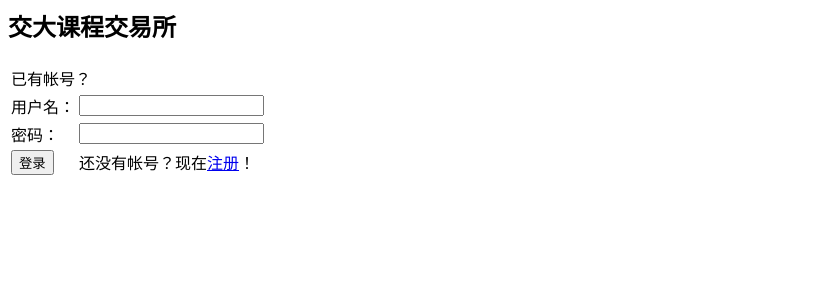
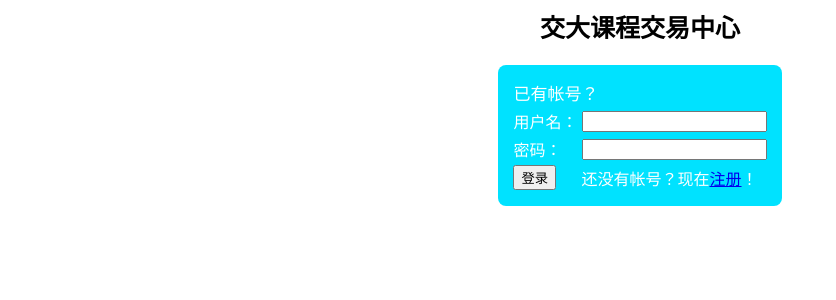
Before and after one commit to lastland/ClassExchange, a PHP site: page /signin.php in a window 1280 px wide. Shown: the top 300 px of the page, without its empty margins (0-836 px from the left). Run offline with PHP 8.4, Linux system fonts and the light colour scheme.

Commit message:
add a stylesheet file which is freaking... awful

```diff
--- /dev/null
+++ b/css/style.css
@@ -0,0 +1,38 @@
+h2 {
+	font-family: 楷体;
+	font-size: 25px;
+	text-align: center;
+}
+
+.logintable {
+ 	background: #00e2ff;
+	color: #ffffff;
+	font-size: 16px;
+	font-weight: thick;
+	border-radius: 8px;
+	padding: 1%;
+	margin: 0 auto;
+}
+
+.logintable #head {
+	font-size: 17px;
+	font-weight: thick;
+}
+
+.regtable {
+	background: #00e2ff;
+	color: #ffffff;
+	font-size: 16px;
+	font-weight: thick;
+	border-radius: 8px;
+	padding: 1%;
+	margin: 0 auto;
+}
+
+.regtable #head {
+	font-family: 楷体;
+	font-size: 22px;
+	padding-bottom: 5px;
+	font-weight: thick;
+	text-align: center;
+}
--- a/signin.php
+++ b/signin.php
@@ -1,14 +1,16 @@
 <html>
 	<head>
 		<title>欢迎来到交大课程交易中心</title>
-		<meta http-equiv="Content-Type" content="text/html; charset=UTF-8"/>
+		<meta http-equiv="Content-Type" content="text/html; charset=UTF-8" />
+		<link rel="stylesheet" type="text/css" href="css/style.css" />
 	</head>
 	<body>
-		<h2>交大课程交易所</h2>
+
+		<h2>交大课程交易中心</h2>
 		<form action="login.php" method="post">
 			<table class="logintable">
 				<tr>
-					<td colspan="2">已有帐号？</td>
+					<td colspan="3" id="head">已有帐号？</td>
 				</tr>
 				<tr>
 					<td>用户名：</td>
```
Also changed, not shown: signup.php (+5 -2 lines), home.php (added).
